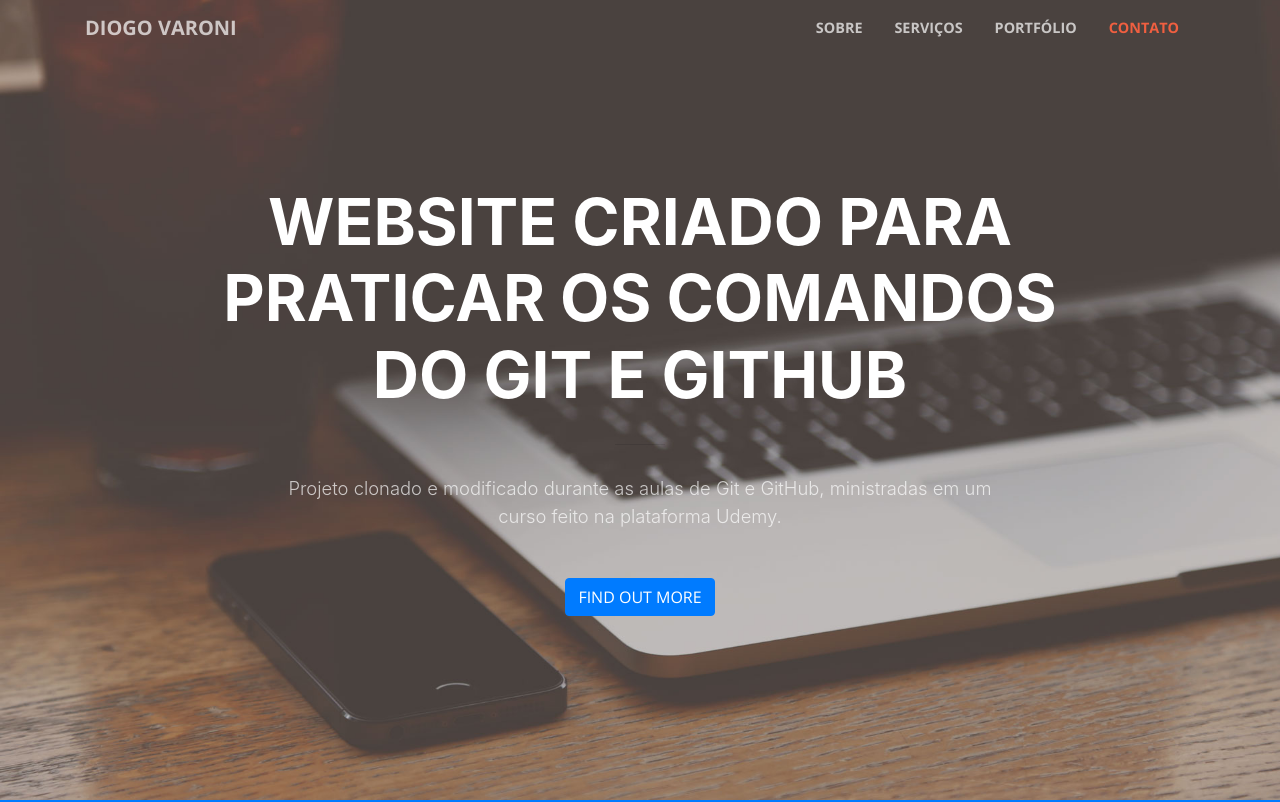
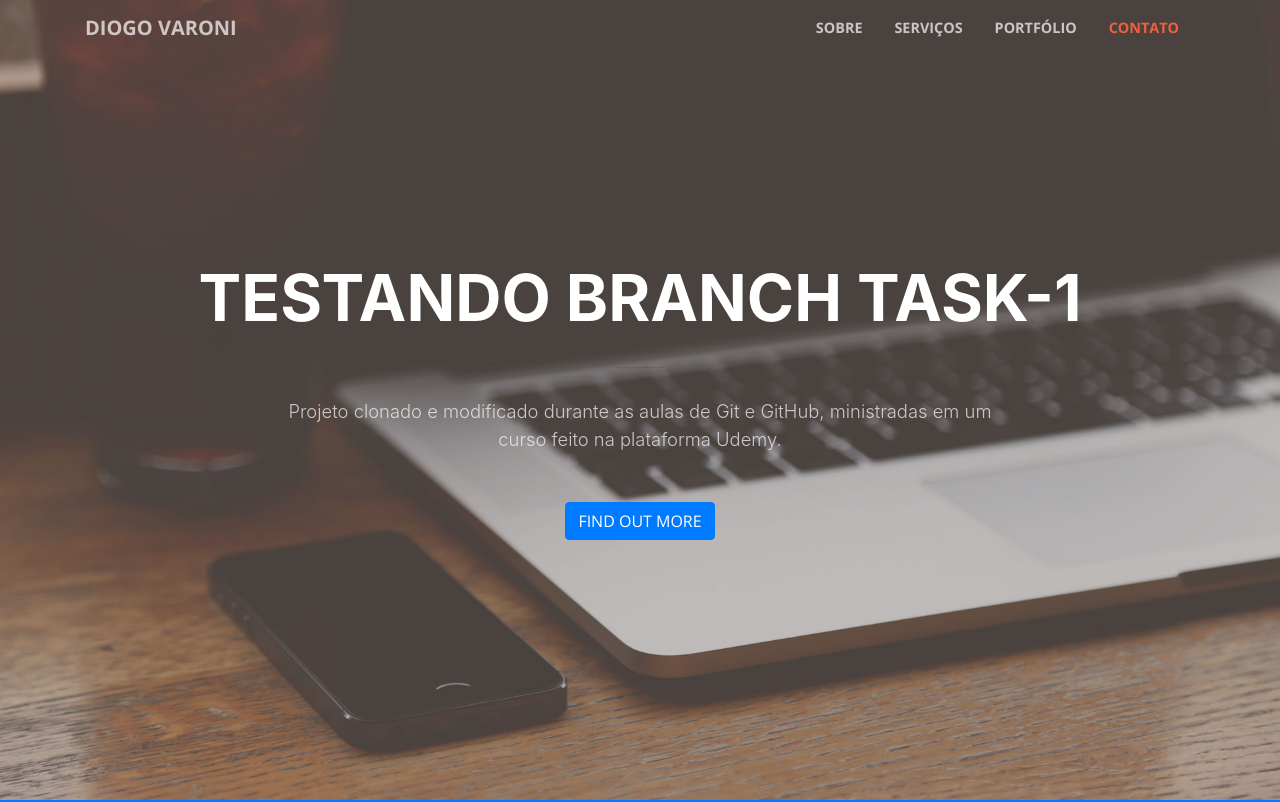
Before and after one commit to diogovaroni/Curso-GitUdemy, a website with bundled scripts: page index.html in a window 1280 px wide. Shown: the top 802 px of the page. Built offline with nearby package versions, Linux system fonts and the light colour scheme.

Commit message:
Update index.html
Testando branch TASK-1

```diff
--- a/index.html
+++ b/index.html
@@ -59,7 +59,7 @@
         <div class="row">
           <div class="col-lg-10 mx-auto">
             <h1 class="text-uppercase">
-              <strong>Website criado para praticar os comandos do Git e GitHub</strong>
+              <strong>Testando branch TASK-1</strong>
             </h1>
             <hr>
           </div>
```
